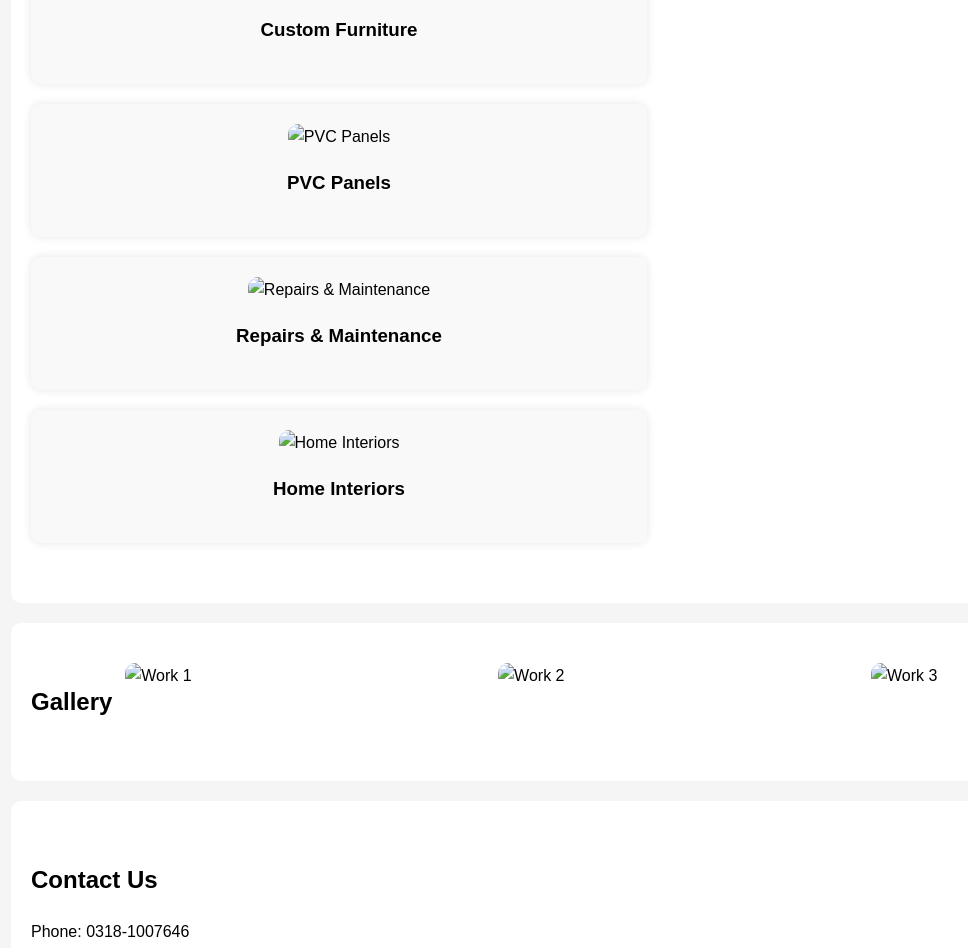
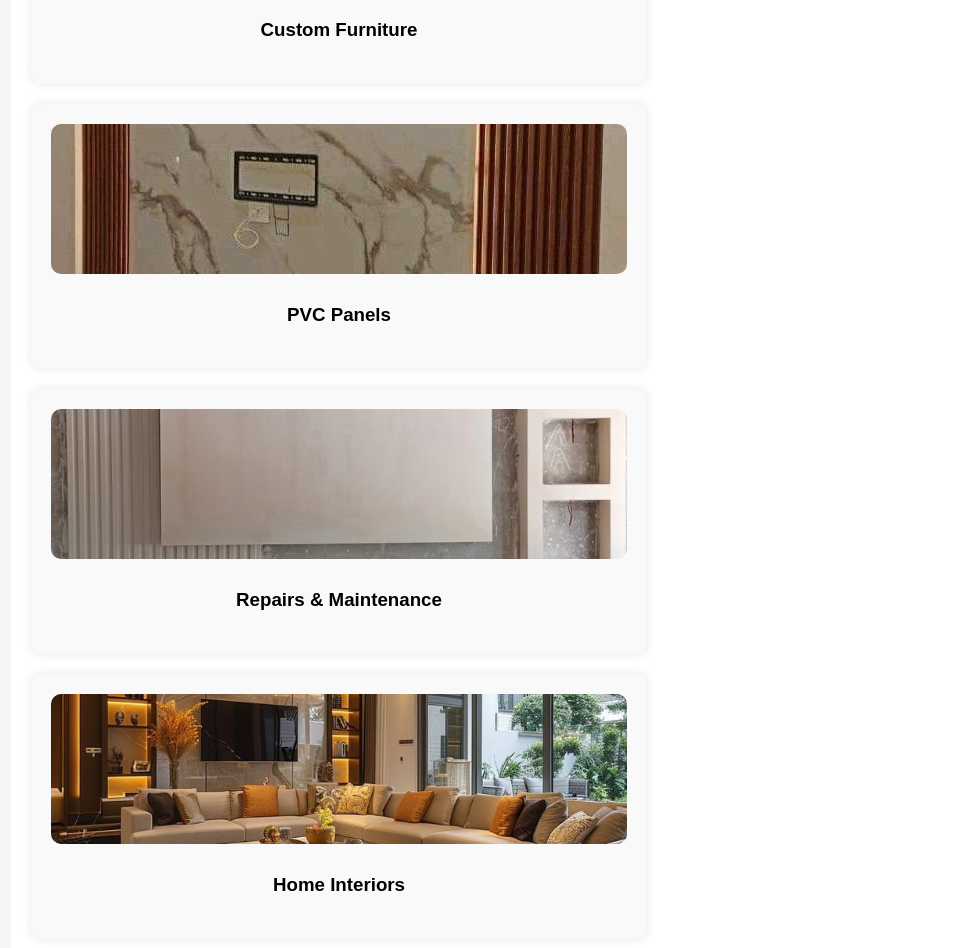
Before and after one commit to Saif-Rehman123/Starter, a plain HTML site: page index.html in a window 1280 px wide. Shown: the part 960-1908 px from the top of the page, without its empty margins (9-977 px from the left). Drawn offline with Linux system fonts and the light colour scheme.

Commit message:
Update index.html

```diff
--- a/index.html
+++ b/index.html
@@ -146,15 +146,15 @@ footer {
             <h3>Custom Furniture</h3>
         </div>
         <div class="service-card">
-            <img src="images/service2.jpg" alt="PVC Panels">
+            <img src="service2.jpg" alt="PVC Panels">
             <h3>PVC Panels</h3>
         </div>
         <div class="service-card">
-            <img src="images/service3.jpg" alt="Repairs & Maintenance">
+            <img src="service3.jpg" alt="Repairs & Maintenance">
             <h3>Repairs & Maintenance</h3>
         </div>
         <div class="service-card">
-            <img src="images/service4.jpg" alt="Home Interiors">
+            <img src="service4.jpg" alt="Home Interiors">
             <h3>Home Interiors</h3>
         </div>
     </div>
@@ -162,9 +162,9 @@ footer {
 
 <section id="gallery" class="gallery">
     <h2>Gallery</h2>
-    <img src="images/image1.jpg" alt="Work 1">
-    <img src="images/image2.jpg" alt="Work 2">
-    <img src="images/image3.jpg" alt="Work 3">
+    <img src="image1.jpg" alt="Work 1">
+    <img src="image2.jpg" alt="Work 2">
+    <img src="image3.jpg" alt="Work 3">
 </section>
 
 <section id="contact">
```
